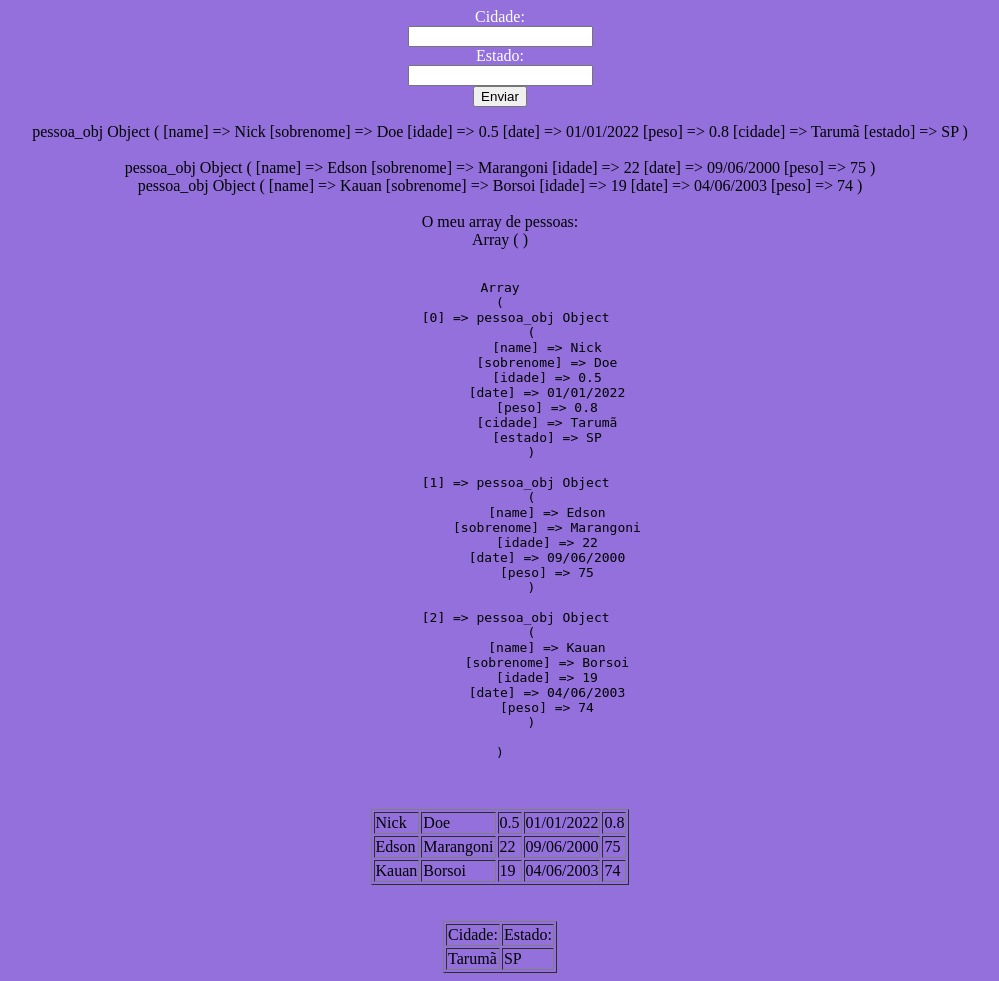
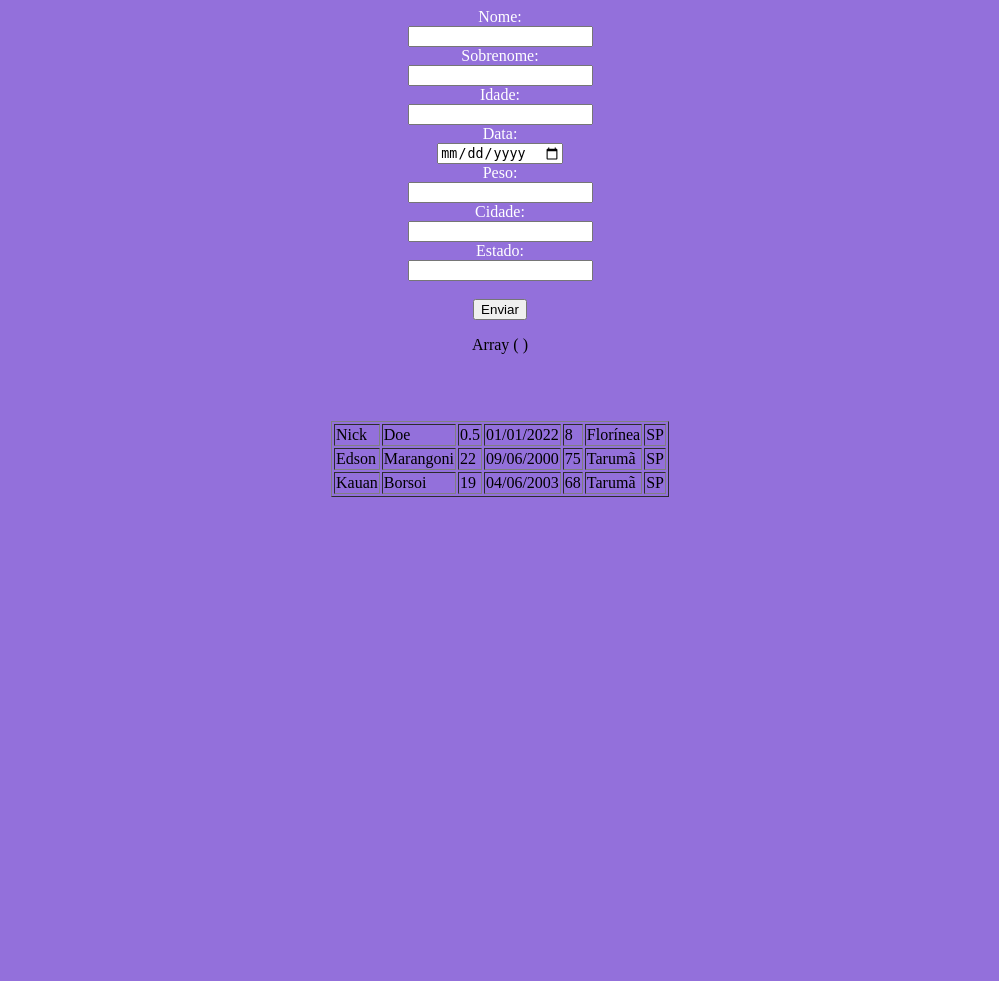
Before and after one commit to Thaaagnes/nocoes_programacao_teste, a PHP site: page /aulateste.php in a window 1280 px wide. Shown: the whole page, without its empty margins (140-1139 px from the left). After the commit the page ends 497 px from the top, so only its background shows below. Run offline with PHP 8.4, Linux system fonts and the light colour scheme.

Commit message:
segunda alteracao

```diff
--- a/aulateste.php
+++ b/aulateste.php
@@ -6,16 +6,35 @@
     <body bgcolor="#9370DB">
         <form action="" method="POST">
             <center>
+                <label style="color:white;">Nome: </label><br>
+                <input type="text" name="nome" required><br>
+
+                <label style="color:white;">Sobrenome: </label><br>
+                <input type="text" name="sobrenome" required><br>
+
+                <label style="color:white;">Idade: </label><br>
+                <input type="number" name="idade" required><br>
+
+                <label style="color:white;">Data: </label><br>
+                <input type="date" name="data" required><br>
+
+                <label style="color:white;">Peso: </label><br>
+                <input type="number" name="peso" required><br>
+
                 <label style="color:white;" >Cidade: </label><br>
                 <input type="text" name="cidade" required><br>
 
                 <label style="color:white;">Estado: </label><br>
-                <input type="text" name="estado" required><br>
+                <input type="text" name="estado" required><br><br>
                 <button type="submit">Enviar</button>
             </center>
         </form>
         <center>
-        <?php
+
+       <?php
+
+        print_r($_POST);
+
         class pessoa_obj{};
 
 
@@ -24,7 +43,7 @@
         $pessoa->sobrenome = "Doe";
         $pessoa->idade = 0.5;
         $pessoa->date = '01/01/2022';
-        $pessoa->peso = '0.8';
+        $pessoa->peso = 8;
         $pessoa->cidade = "Florínea";
         $pessoa->estado = "SP";
 
@@ -34,51 +53,51 @@
         $pessoa2->idade = 22;
         $pessoa2->date = '09/06/2000';
         $pessoa2->peso = '75';
-        $pessoa->cidade = "Tarumã";
-        $pessoa->estado = "SP";
+        $pessoa2->cidade = "Tarumã";
+        $pessoa2->estado = "SP";
 
         $pessoa3 = new pessoa_obj();
         $pessoa3->name = "Kauan";
         $pessoa3->sobrenome = "Borsoi";
         $pessoa3->idade = 19;
         $pessoa3->date = '04/06/2003';
-        $pessoa3->peso = '74';
-        $pessoa->cidade = "Tarumã";
-        $pessoa->estado = "SP";
+        $pessoa3->peso = 68;
+        $pessoa3->cidade = "Tarumã";
+        $pessoa3->estado = "SP";
 
-        print_r($pessoa);
-        echo "<Br><br>";
-        print_r($pessoa2);
-        echo "<br>";
-        print_r($pessoa3);
-        echo "<Br>";
+        // print_r($pessoa);
+        // echo "<Br><br>";
+        // print_r($pessoa2);
+        // echo "<br>";
+        // print_r($pessoa3);
+        // echo "<Br>";
 
         $arrayPessoas = array();
-        echo "<br>O meu array de pessoas: <br>";
-        print_r($arrayPessoas);
+        function inserirPessoaNaLista($arrayPessoas,$item){
+            $pessoa = new pessoa_obj();
+            $pessoa->name = $item['nome'];
+            $pessoa->sobrenome = $item['sobrenome'];
+            $pessoa->idade = $item['idade'];
+            $pessoa->date = $item['data'];
+            $pessoa->peso = $item['peso'];
+            $pessoa->cidade = $item['cidade'];
+            $pessoa->estado = $item['estado'];
+
+            array_push($arrayPessoas, $pessoa);
+            return $arrayPessoas;
+        }
+
+        // echo "<br>O meu array de pessoas: <br>";
+        // print_r($arrayPessoas);
         array_push($arrayPessoas, $pessoa);
         array_push($arrayPessoas, $pessoa2);
         array_push($arrayPessoas, $pessoa3);
 
         echo "<br><br><pre>";
-        print_r($arrayPessoas);
+        // print_r($arrayPessoas);
         echo "</pre><br><br>";
 
-        echo"<table border='1'>";
-        for ($posicao=0; $posicao < count($arrayPessoas); $posicao++) {
-            if($arrayPessoas[$posicao]->idade > 0.4) {
-                echo"<tr>";
-                echo "<td>". $arrayPessoas[$posicao]->name."</td>";
-                echo "<td>". $arrayPessoas[$posicao]->sobrenome."</td>";
-                echo "<td>". $arrayPessoas[$posicao]->idade."</td>";
-                echo "<td>". $arrayPessoas[$posicao]->date."</td>";
-                echo "<td>". $arrayPessoas[$posicao]->peso."</td>";
-                echo"</tr>";
-            }
 
-
-        }
-        echo"</table>";
 
         //echo"<br>";
         //for ($posicao=count($arrayPessoas)-1; $posicao > -1; $posicao--) {
@@ -91,22 +110,42 @@
             }else if($_POST['estado'] == ""){
                 echo "Sr Usuário, o campo estado não foi preenchido.";
             }else{
+                $arrayPessoas = inserirPessoaNaLista($arrayPessoas,$_POST);
                 echo "Dados Cadastrados com Sucesso";
             }
         }
+
+        echo"<table border='1'>";
+        for ($posicao=0; $posicao < count($arrayPessoas); $posicao++) {
+            if($arrayPessoas[$posicao]->idade > 0) {
+                echo"<tr>";
+                echo "<td>". $arrayPessoas[$posicao]->name."</td>";
+                echo "<td>". $arrayPessoas[$posicao]->sobrenome."</td>";
+                echo "<td>". $arrayPessoas[$posicao]->idade."</td>";
+                echo "<td>". $arrayPessoas[$posicao]->date."</td>";
+                echo "<td>". $arrayPessoas[$posicao]->peso."</td>";
+                echo "<td>". $arrayPessoas[$posicao]->cidade."</td>";
+                echo "<td>". $arrayPessoas[$posicao]->estado."</td>";
+                echo"</tr>";
+            }
+
+
+        }
+        echo"</table>";
+
         ?>
 
-        <table border="1"><br><br>              <!-- inicando a tabela -->
-            <tr>                        <!-- iniciando a linha -->
-                <td>Cidade:</td>        <!-- iniciando e fechando uma coluna -->
-                <td>Estado:</td>        <!-- iniciando e fechando uma coluna -->
-            </tr>                       <!-- fechando a linha -->
-            <tr>                        <!-- iniciando a linha -->
-                <td>Tarumã</td>         <!-- iniciando e fechando uma coluna -->
-                <td>SP</td>             <!-- iniciando e fechando uma coluna -->
-            </tr>                       <!-- fechando a linha -->
+        <!-- <table border="1"><br><br>              inicando a tabela -->
+            <!-- <tr>                        iniciando a linha -->
+                <!-- <td>Cidade:</td>        iniciando e fechando uma coluna -->
+                <!-- <td>Estado:</td>        iniciando e fechando uma coluna -->
+            <!-- </tr>                       fechando a linha -->
+            <!-- <tr>                        iniciando a linha -->
+                <!-- <td>Tarumã</td>         iniciando e fechando uma coluna -->
+                <!-- <td>SP</td>             iniciando e fechando uma coluna -->
+            <!-- </tr>                       fechando a linha -->
 
-        </table>                        <!-- fechando a tabela -->
+        <!-- </table>                        fechando a tabela -->
         </center>
 
     </body>
```
